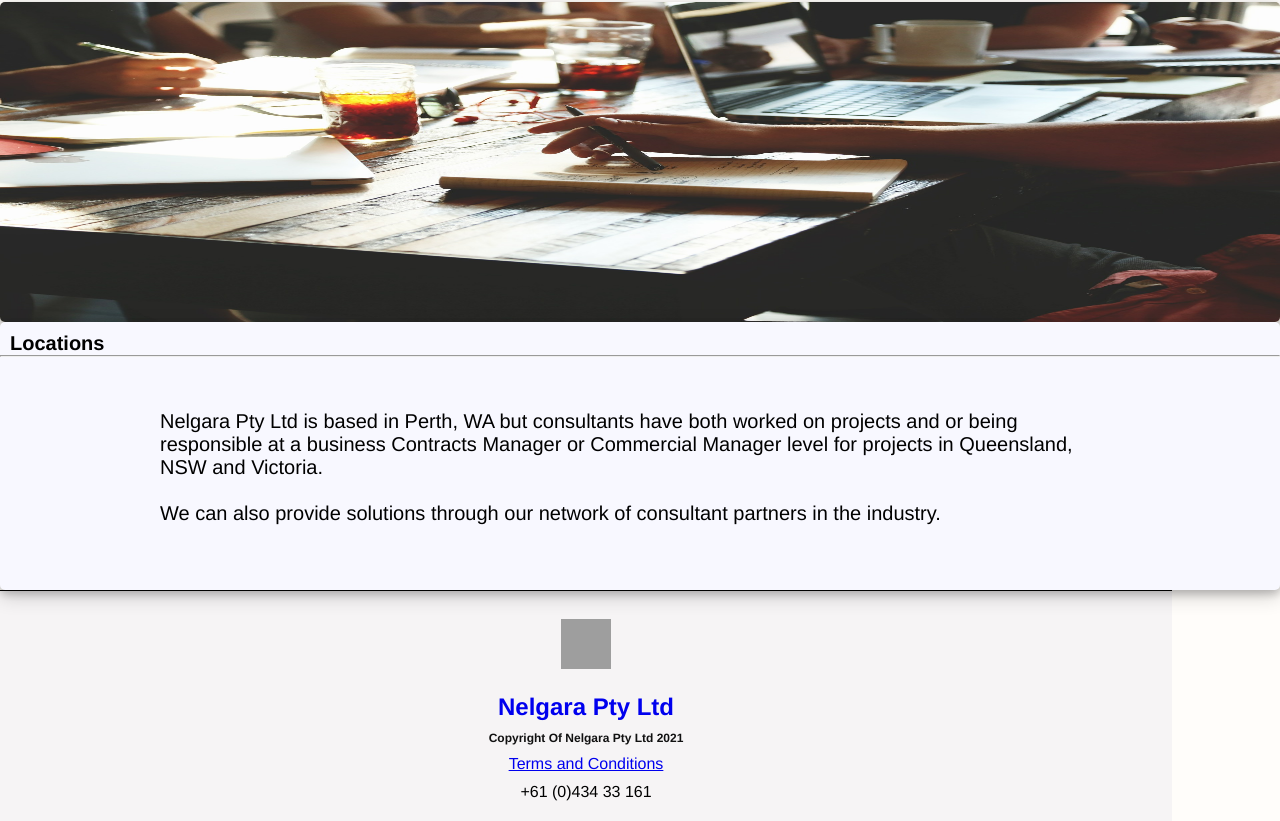
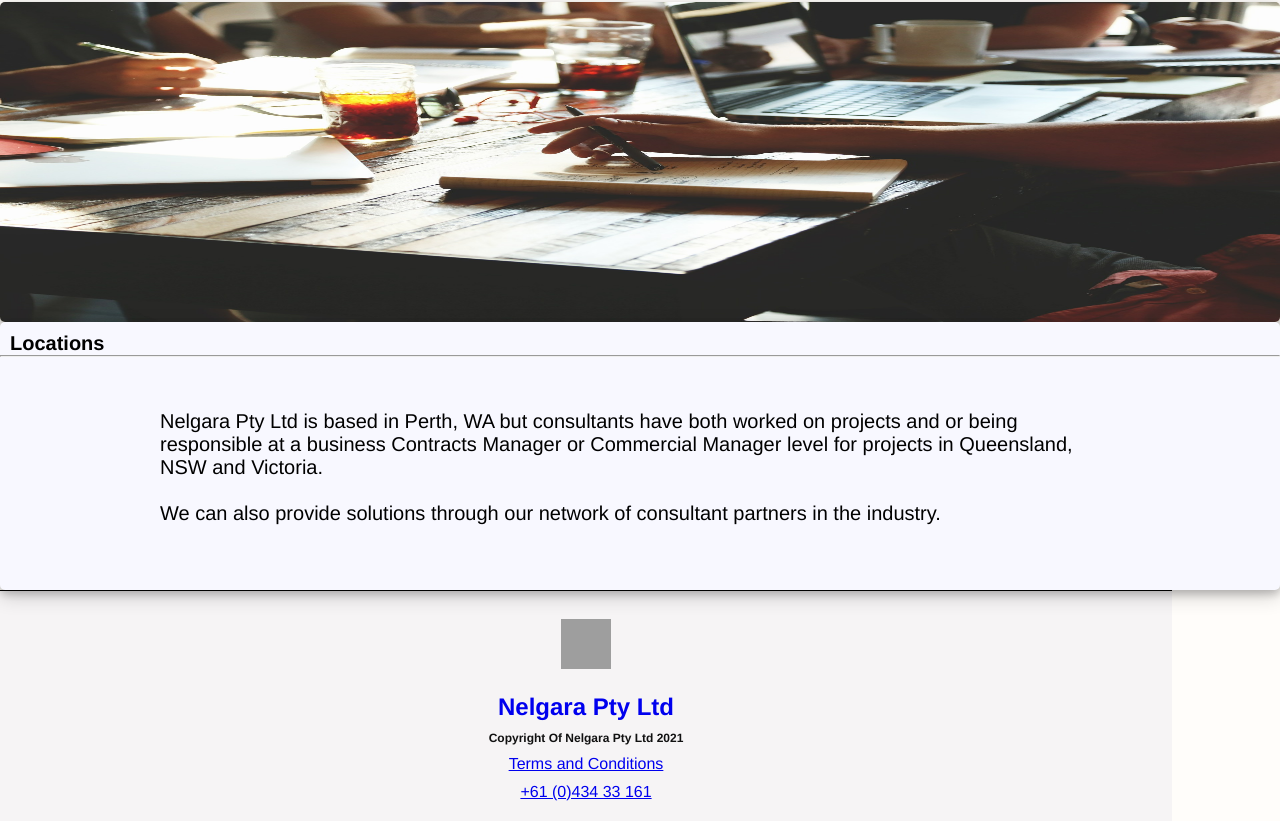
Before and after one commit to WarpedDemon/NelgaraPtyLtd-GatsbyReact, a Gatsby site: page / in a window 1280 px wide. Shown: the part 2319-3140 px from the top of the page. Built offline with nearby package versions, Linux system fonts and the light colour scheme; Gatsby itself is replaced by a stand-in of ours; grey boxes are pictures that could not be loaded.

Commit message:
Update Footer.js

```diff
--- a/src/components/Footer.js
+++ b/src/components/Footer.js
@@ -30,7 +30,7 @@ export default function Footer() {
                 <div className="row">
                 </div>
                 <div className="row">
-                    <a to="tel:+61(0)43433161">+61 (0)434 33 161</a>
+                    <a href="tel:+61(0)43433161">+61 (0)434 33 161</a>
                 </div>
                 <div className="row">
                 </div>
```
